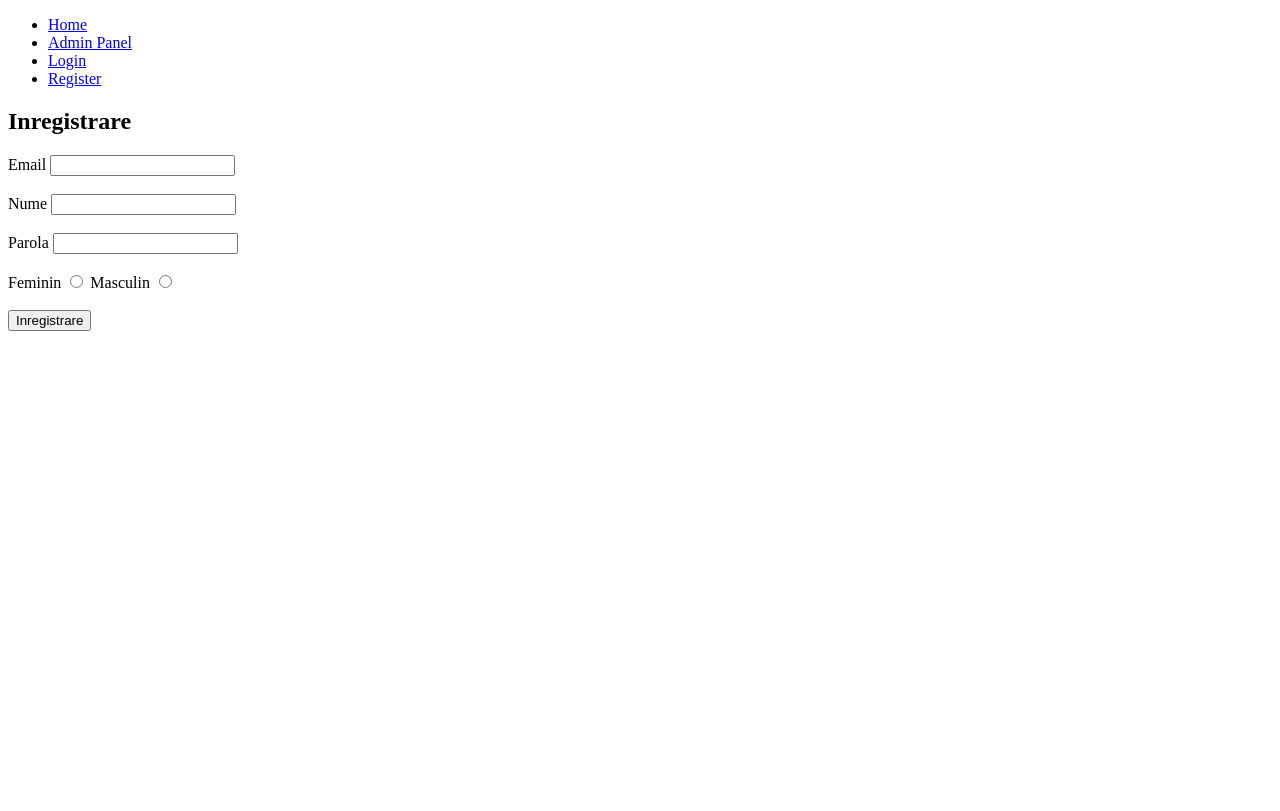
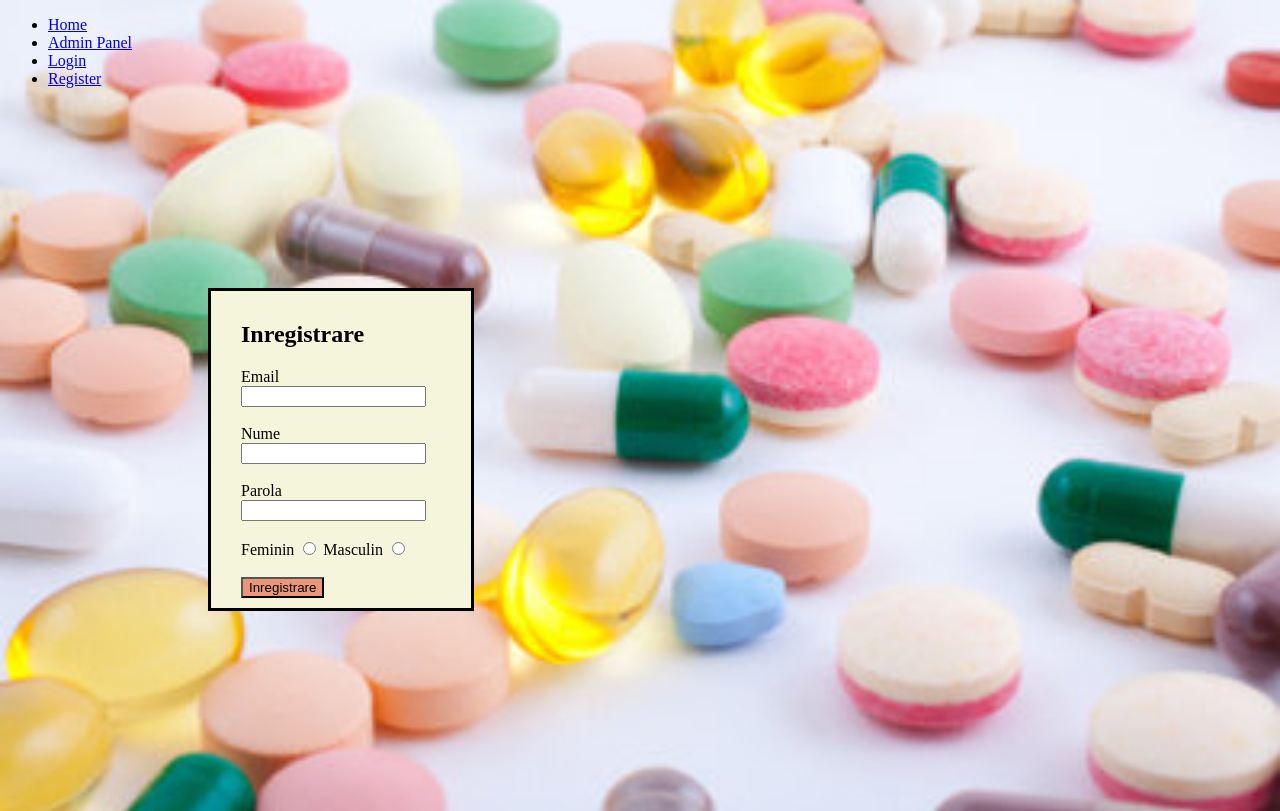
Before and after one commit to AioaneiAna/vitamine, a plain HTML site: page register.html in a window 1280 px wide. Drawn offline with Linux system fonts and the light colour scheme.

Commit message:
Add files via upload

```diff
--- a/register.html
+++ b/register.html
@@ -3,6 +3,7 @@
 <head>
     <meta charset="UTF-8">
     <meta name="viewport" content="width=device-width, initial-scale=1.0">
+    <link rel="stylesheet" href="style.css">
     <title>Register</title>
 </head>
 <body>
@@ -21,6 +22,7 @@
         </nav>
 
         </header>
+
         <form action="">
           <h2>Inregistrare</h2>
           <label for="email">Email</label>
@@ -37,7 +39,7 @@
           <label for="">Masculin</label>
           <input type="radio" name="contact"> <br>
           <br>
-          <button>Inregistrare</button>
+          <button class="second-button">Inregistrare</button>
 
         </form>
 
--- a/style.css
+++ b/style.css
@@ -15,12 +15,14 @@ ol{
     font-size: 20px;
     font-family: 'Gill Sans', 'Gill Sans MT', Calibri, 'Trebuchet MS', sans-serif;
 }
+/* first list*/
 #first{
     font-style: oblique;
 
 }
 img{
     margin: 20px;
+    box-shadow: 5px 5px 3px 2px rgb(74, 69, 69);
 }
 
 div {
@@ -31,10 +33,22 @@ margin: 30px;
 padding: 20px;
 border: solid cornflowerblue;
 }
+/*login button*/
+button{
+    background-color: cadetblue;
+    cursor: pointer;
+}
+button:hover{
+    background-color: cornflowerblue;
+}
+/*register button*/
+.second-button{
+    background-color: darksalmon;
+}
+.second-button:hover{
+    background-color: coral;
+}
 
-button{
-    color: brown;
-}
 
 form{
 background-color: beige;
```
Also changed, not shown: index.html (+1 -1 lines), login.html (+3 -2 lines).
